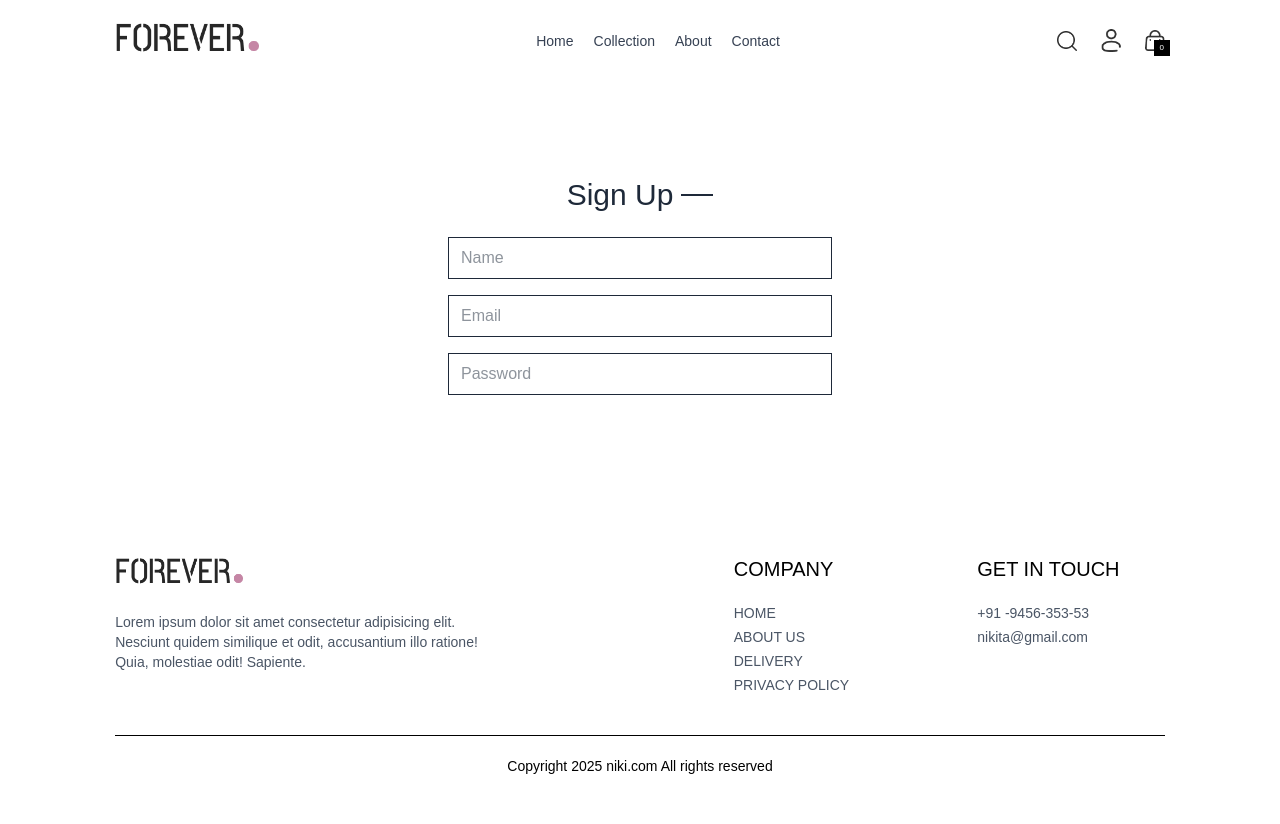
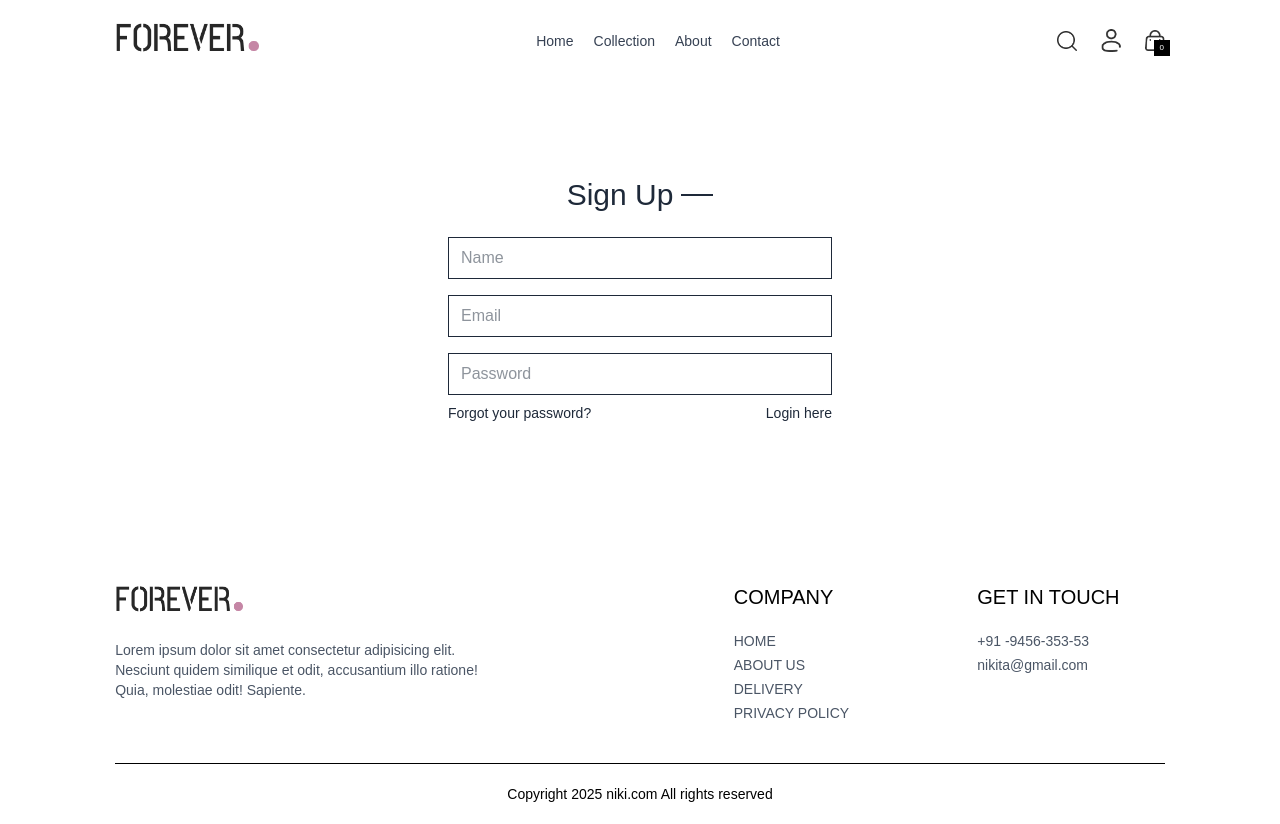
Before and after one commit to Nikita-kanwar/E-Commerce-Website, a React (Vite) app: page /login in a window 1280 px wide. Before the commit the page ends 800 px from the top, so only its background shows below. Built offline with nearby package versions, Linux system fonts and the light colour scheme.

Commit message:
Forgot password & login text

```diff
--- a/src/Pages/Login.jsx
+++ b/src/Pages/Login.jsx
@@ -13,6 +13,14 @@ const Login = () => {
       {currentState === 'Login'?'': <input type="text" className='w-full px-3 py-2 border border-gray-800' placeholder='Name' required />}
         <input type="email" className='w-full px-3 py-2 border border-gray-800' placeholder='Email' required/>
         <input type="Password" className='w-full px-3 py-2 border border-gray-800' placeholder='Password' required />
+        <div className='w-full flex justify-between text-sm mt-[-8px]'>
+           <p className='cursor-pointer'>Forgot your password?</p>
+           {
+            currentState === 'Login'?
+            <p onClick={()=>setCurrentState('Sign Up')} className='cursor-pointer '>Create account</p>
+            : <p onClick={()=>setCurrentState('Login')} className='cursor-pointer '>Login here</p>
+           }
+        </div>
     </form>
   )
 }
```
